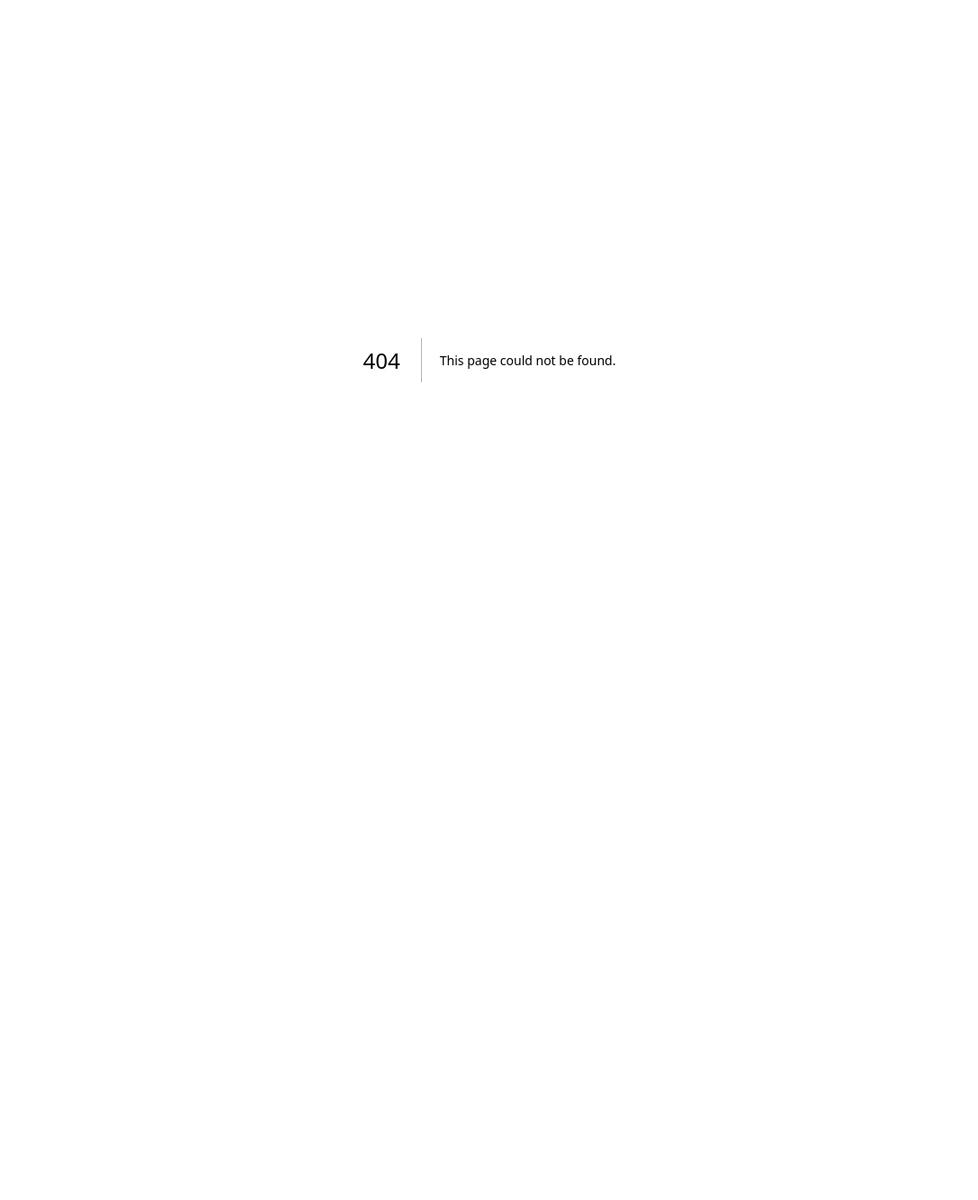
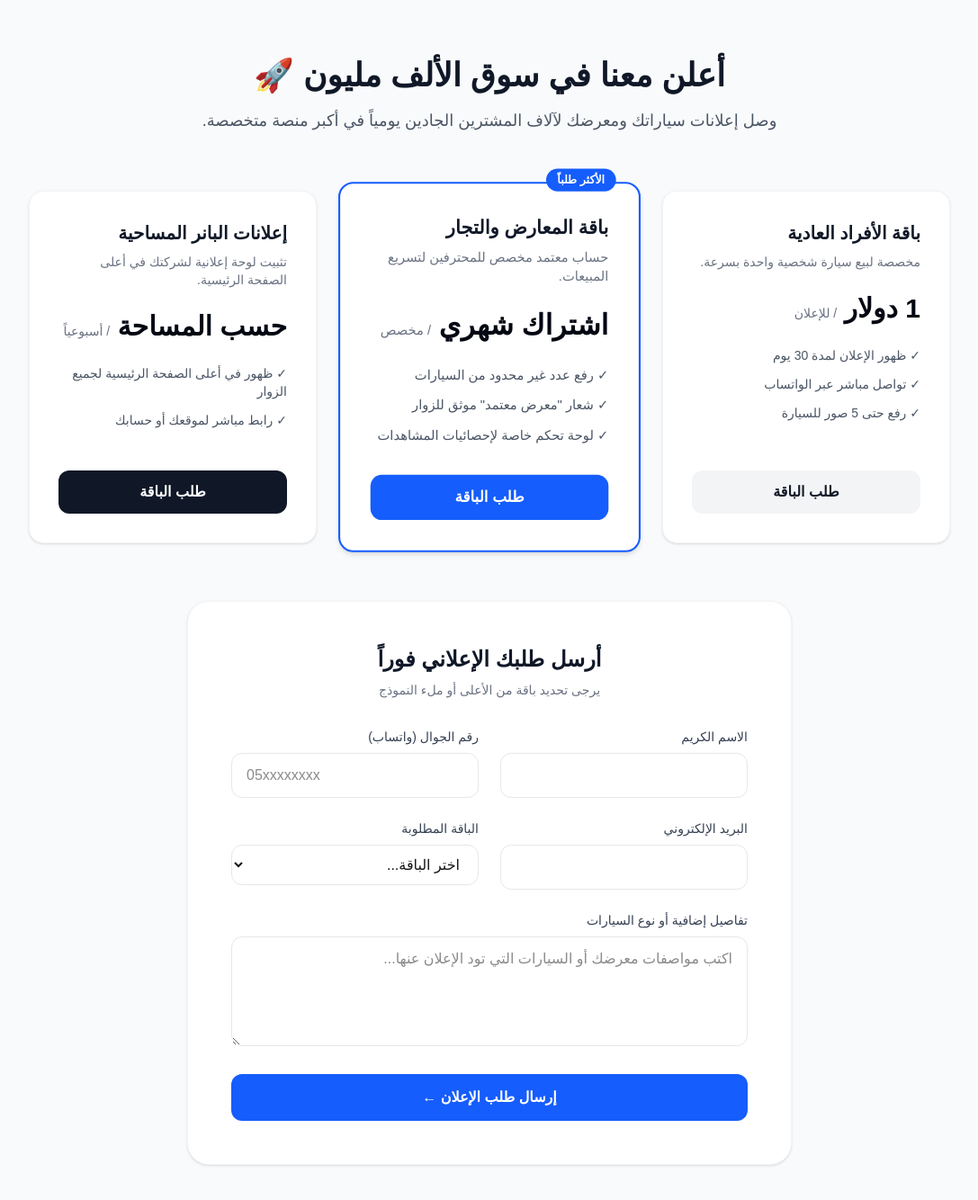
Before and after one commit to abd2020design-cloud/car-market, a Next.js app: page /advertise in a window 1280 px wide. Before the commit this address had no page. Shown: the top 1334 px of the page at 90% size, without its empty margins (96-1183 px from the left). Before the commit the page ends 800 px from the top, so only its background shows below. Built offline with nearby package versions, Linux system fonts and the light colour scheme; no server answers.

Commit message:
feat: complete advertising section connected to supabase

```diff
--- /dev/null
+++ b/app/advertise/page.tsx
@@ -0,0 +1,151 @@
+'use client'
+
+import { useState } from 'react'
+import { supabase } from '@/supabaseClient'
+
+export default function AdvertisePage() {
+  const [formData, setFormData] = useState({ name: '', email: '', phone: '', message: '', package_type: 'not_specified' })
+  const [submitted, setSubmitted] = useState(false)
+  const [loading, setLoading] = useState(false)
+
+  const handleSubmit = async (e: React.FormEvent) => {
+    e.preventDefault()
+    setLoading(true)
+
+    // حفظ البيانات مباشرة في الجدول الجديد الذي أنشأناه في سوبابيز منذ قليل
+    const { error } = await supabase
+      .from('advertising_leads')
+      .insert([
+        {
+          name: formData.name,
+          phone: formData.phone,
+          email: formData.email,
+          message: formData.message,
+          package_type: formData.package_type
+        }
+      ])
+
+    setLoading(false)
+
+    if (!error) {
+      setSubmitted(true)
+    } else {
+      console.error("🚨 خطأ في السيرفر:", error.message)
+      alert("حدث خطأ أثناء إرسال طلبك، يرجى المحاولة مجدداً.")
+    }
+  }
+
+  return (
+    <main className="min-h-screen bg-gray-50 py-16 px-4 md:px-8 text-right" dir="rtl">
+      <div className="max-w-5xl mx-auto">
+
+        <header className="text-center mb-16">
+          <h1 className="text-4xl font-extrabold text-gray-900 mb-4">أعلن معنا في سوق الألف مليون 🚀</h1>
+          <p className="text-gray-600 text-lg max-w-2xl mx-auto">
+            وصل إعلانات سياراتك ومعرضك لآلاف المشترين الجادين يومياً في أكبر منصة متخصصة.
+          </p>
+        </header>
+
+        <section className="grid grid-cols-1 md:grid-cols-3 gap-8 mb-16">
+          {/* باقة الأفراد */}
+          <div className="bg-white p-8 rounded-2xl shadow-sm border border-gray-100 flex flex-col justify-between">
+            <div>
+              <h3 className="text-xl font-bold text-gray-900 mb-2">باقة الأفراد العادية</h3>
+              <p className="text-gray-500 text-sm mb-6">مخصصة لبيع سيارة شخصية واحدة بسرعة.</p>
+              <div className="text-3xl font-extrabold text-gray-950 mb-6">1 دولار <span className="text-sm font-normal text-gray-500">/ للإعلان</span></div>
+              <ul className="text-gray-600 text-sm space-y-3 mb-8">
+                <li>✓ ظهور الإعلان لمدة 30 يوم</li>
+                <li>✓ تواصل مباشر عبر الواتساب</li>
+                <li>✓ رفع حتى 5 صور للسيارة</li>
+              </ul>
+            </div>
+            <a href="#request-form" onClick={() => setFormData({...formData, package_type: 'individual'})} className="block text-center w-full bg-gray-100 text-gray-900 font-semibold py-3 rounded-xl hover:bg-gray-200 transition">طلب الباقة</a>
+          </div>
+
+          {/* باقة المعارض */}
+          <div className="bg-white p-8 rounded-2xl shadow-md border-2 border-blue-600 flex flex-col justify-between relative transform scale-105">
+            <span className="absolute -top-4 right-6 bg-blue-600 text-white text-xs font-bold px-3 py-1 rounded-full">الأكثر طلباً</span>
+            <div>
+              <h3 className="text-xl font-bold text-gray-900 mb-2">باقة المعارض والتجار</h3>
+              <p className="text-gray-500 text-sm mb-6">حساب معتمد مخصص للمحترفين لتسريع المبيعات.</p>
+              <div className="text-3xl font-extrabold text-gray-950 mb-6">اشتراك شهري <span className="text-sm font-normal text-gray-500">/ مخصص</span></div>
+              <ul className="text-gray-600 text-sm space-y-3 mb-8">
+                <li>✓ رفع عدد غير محدود من السيارات</li>
+                <li>✓ شعار "معرض معتمد" موثق للزوار</li>
+                <li>✓ لوحة تحكم خاصة لإحصائيات المشاهدات</li>
+              </ul>
+            </div>
+            <a href="#request-form" onClick={() => setFormData({...formData, package_type: 'dealer'})} className="block text-center w-full bg-blue-600 text-white font-semibold py-3 rounded-xl hover:bg-blue-700 transition">طلب الباقة</a>
+          </div>
+
+          {/* البانرات الإعلانية */}
+          <div className="bg-white p-8 rounded-2xl shadow-sm border border-gray-100 flex flex-col justify-between">
+            <div>
+              <h3 className="text-xl font-bold text-gray-900 mb-2">إعلانات البانر المساحية</h3>
+              <p className="text-gray-500 text-sm mb-6">تثبيت لوحة إعلانية لشركتك في أعلى الصفحة الرئيسية.</p>
+              <div className="text-3xl font-extrabold text-gray-950 mb-6">حسب المساحة <span className="text-sm font-normal text-gray-500">/ أسبوعياً</span></div>
+              <ul className="text-gray-600 text-sm space-y-3 mb-8">
+                <li>✓ ظهور في أعلى الصفحة الرئيسية لجميع الزوار</li>
+                <li>✓ رابط مباشر لموقعك أو حسابك</li>
+              </ul>
+            </div>
+            <a href="#request-form" onClick={() => setFormData({...formData, package_type: 'banner'})} className="block text-center w-full bg-gray-900 text-white font-semibold py-3 rounded-xl hover:bg-gray-800 transition">طلب الباقة</a>
+          </div>
+        </section>
+
+        {/* نموذج التواصل والطلب */}
+        <section id="request-form" className="bg-white p-8 md:p-12 rounded-3xl shadow-sm border border-gray-100 max-w-2xl mx-auto scroll-mt-6">
+          <h2 className="text-2xl font-bold text-gray-900 mb-2 text-center">أرسل طلبك الإعلاني فوراً</h2>
+          <p className="text-center text-gray-500 text-sm mb-8">
+            {formData.package_type !== 'not_specified' ? `الباقة المختارة حالياً: ${formData.package_type === 'individual' ? 'الأفراد' : formData.package_type === 'dealer' ? 'المعارض' : 'البانر المساحي'}` : 'يرجى تحديد باقة من الأعلى أو ملء النموذج'}
+          </p>
+
+          {submitted ? (
+            <div className="bg-green-50 border border-green-200 text-green-800 p-6 rounded-xl text-center font-semibold">
+              ✓ تم استلام طلبك وحفظه بنجاح! وسيتواصل معك فريق "سوق الألف مليون" خلال 24 ساعة لتفعيل باقتك.
+            </div>
+          ) : (
+            <form onSubmit={handleSubmit} className="space-y-6">
+              <div className="grid grid-cols-1 md:grid-cols-2 gap-6">
+                <div>
+                  <label className="block text-sm font-medium text-gray-700 mb-2">الاسم الكريم</label>
+                  <input type="text" required className="w-full border border-gray-200 rounded-xl px-4 py-3 focus:outline-none focus:border-blue-500 text-right" onChange={(e)=> setFormData({...formData, name: e.target.value})} />
+                </div>
+                <div>
+                  <label className="block text-sm font-medium text-gray-700 mb-2">رقم الجوال (واتساب)</label>
+                  <input type="tel" required className="w-full border border-gray-200 rounded-xl px-4 py-3 focus:outline-none focus:border-blue-500 text-left" dir="ltr" placeholder="05xxxxxxxx" onChange={(e)=> setFormData({...formData, phone: e.target.value})} />
+                </div>
+              </div>
+
+              <div className="grid grid-cols-1 md:grid-cols-2 gap-6">
+                <div>
+                  <label className="block text-sm font-medium text-gray-700 mb-2">البريد الإلكتروني</label>
+                  <input type="email" required className="w-full border border-gray-200 rounded-xl px-4 py-3 focus:outline-none focus:border-blue-500 text-left" dir="ltr" onChange={(e)=> setFormData({...formData, email: e.target.value})} />
+                </div>
+                <div>
+                  <label className="block text-sm font-medium text-gray-700 mb-2">الباقة المطلوبة</label>
+                  <select className="w-full border border-gray-200 rounded-xl px-4 py-3 focus:outline-none focus:border-blue-500 text-right" value={formData.package_type} onChange={(e)=> setFormData({...formData, package_type: e.target.value})}>
+                    <option value="not_specified">اختر الباقة...</option>
+                    <option value="individual">باقة الأفراد العادية (1$)</option>
+                    <option value="dealer">باقة المعارض والتجار</option>
+                    <option value="banner">إعلانات البانر المساحية</option>
+                  </select>
+                </div>
+              </div>
+
+              <div>
+                <label className="block text-sm font-medium text-gray-700 mb-2">تفاصيل إضافية أو نوع السيارات</label>
+                <textarea rows={4} required className="w-full border border-gray-200 rounded-xl px-4 py-3 focus:outline-none focus:border-blue-500 text-right" placeholder="اكتب مواصفات معرضك أو السيارات التي تود الإعلان عنها..." onChange={(e)=> setFormData({...formData, message: e.target.value})}></textarea>
+              </div>
+
+              <button type="submit" disabled={loading} className="w-full bg-blue-600 text-white font-bold py-3.5 rounded-xl hover:bg-blue-700 transition disabled:bg-gray-400">
+                {loading ? 'جاري الحفظ في الخادم...' : 'إرسال طلب الإعلان ←'}
+              </button>
+            </form>
+          )}
+        </section>
+
+      </div>
+    </main>
+  )
+}
```
